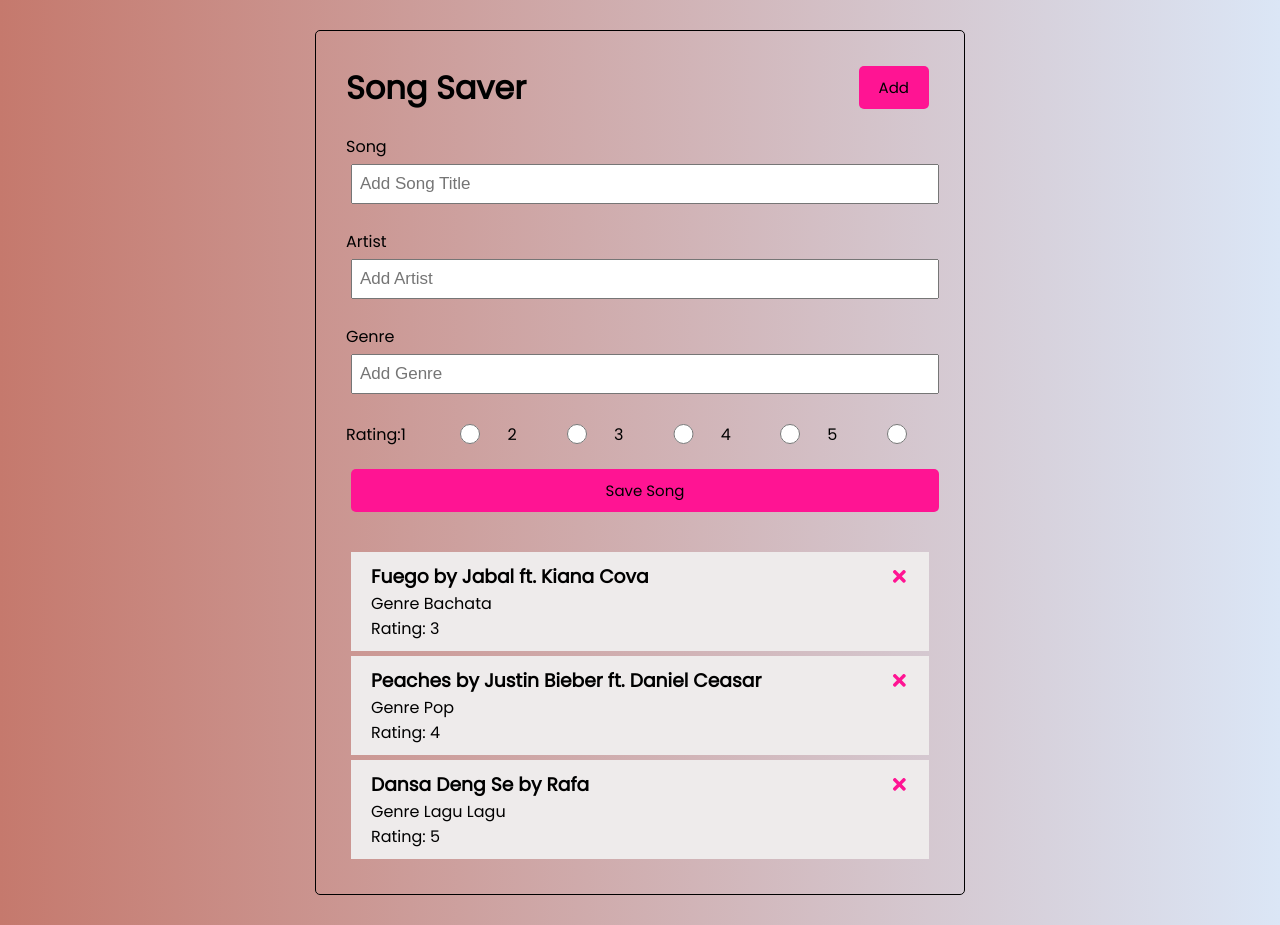
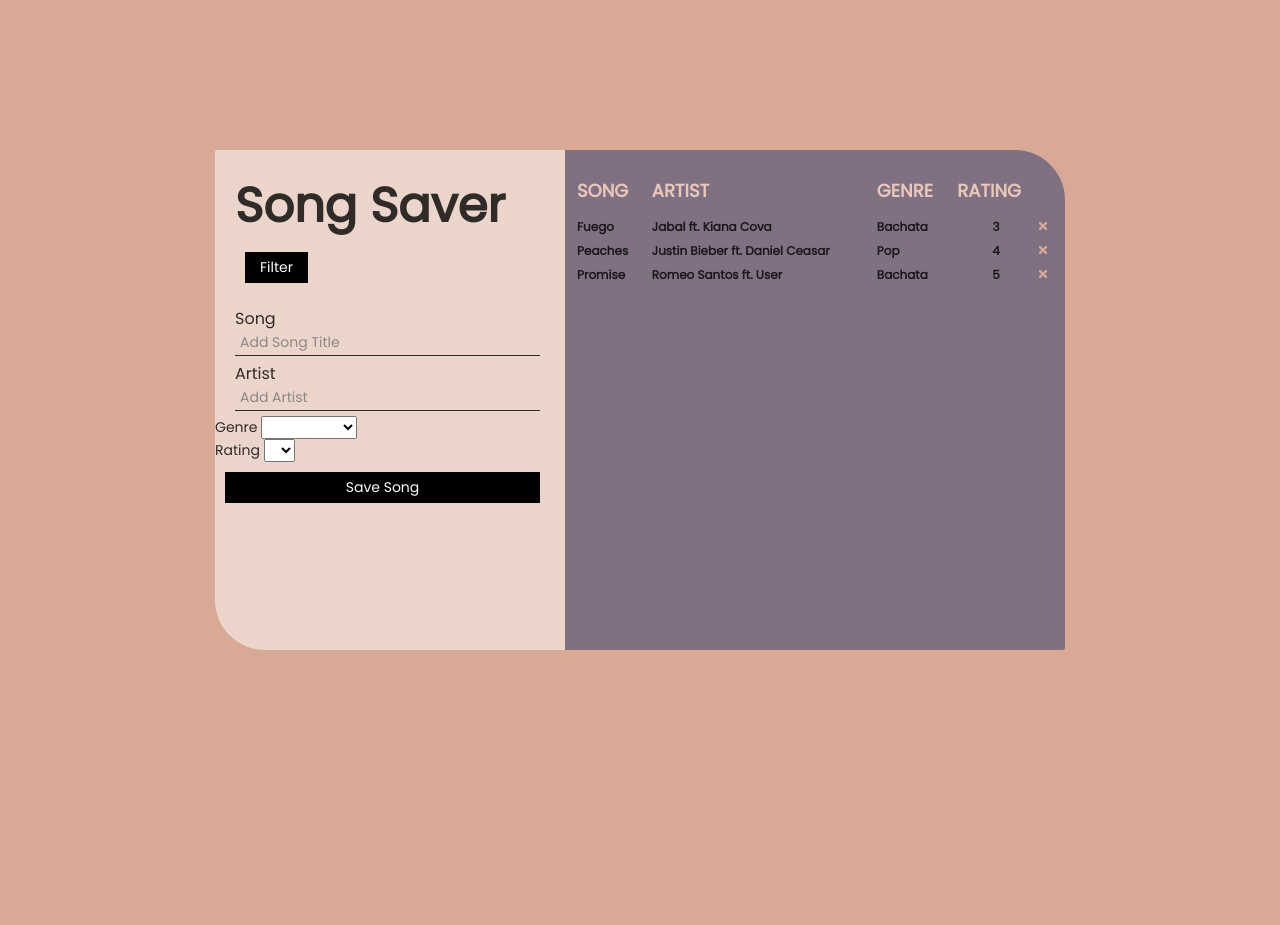
Before and after one commit to Svt1406/eindopdracht-Suleika-Tentua-playlist, a React (Create React App) app: page / in a window 1280 px wide. After the commit the page ends 800 px from the top, so only its background shows below. Built offline with nearby package versions, Linux system fonts and the light colour scheme.

Commit message:
new layout + drop down list need to style drop down list'

```diff
--- a/package.json
+++ b/package.json
@@ -7,6 +7,7 @@
     "@testing-library/react": "^11.2.6",
     "@testing-library/user-event": "^12.8.3",
     "react": "^17.0.2",
+    "react-bootstrap": "^1.5.2",
     "react-dom": "^17.0.2",
     "react-icons": "^4.2.0",
     "react-scripts": "4.0.3",
--- a/src/App.js
+++ b/src/App.js
@@ -21,9 +21,9 @@ function App() {
     },
     {
         id: 3,
-        title: 'Dansa Deng Se',
-        artist: 'Rafa',
-        genre: 'Lagu Lagu',
+        title: 'Promise',
+        artist: 'Romeo Santos ft. User',
+        genre: 'Bachata',
         rating: 5,
     },
   ])
@@ -41,17 +41,17 @@ function App() {
   }
 
   return (
-    <div className='container'>
+    <div className='body-container'>
+      <div className='left-container'>
         <Header />
         <AddSong onAdd={addSong}/>
-      {songs.length > 0 ? (
+      </div>
+      <div className='right-container'>
           <Songs
             songs={songs}
             onDelete={deleteSong}
         />
-        ) : (
-          'No Songs To Show'
-    )}
+      </div>
     </div>
   );
 }
--- a/src/components/AddSong.js
+++ b/src/components/AddSong.js
@@ -41,62 +41,37 @@ const AddSong = ({ onAdd }) => {
                     onChange={(event) => setArtist(event.target.value)}
                 />
             </div>
-            <div className='form-control'>
-                <label>Genre</label>
-                <input
-                    type='text'
-                    placeholder='Add Genre'
+            <div className="div-select">
+            <label> Genre </label>
+                <select
+                    className='select'
+                    id="genre"
+                    name="genre"
                     value={genre}
-                    onChange={(event) => setGenre(event.target.value)}
-                />
+                    onChange={(event) => setGenre(event.target.value)} >
+                        <option value="choose"></option>
+                        <option value="pop"> Pop </option>
+                        <option value="rnb"> R&B </option>
+                        <option value="rock"> Rock </option>
+                        <option value="Reaggeton">Reaggeton</option>
+                        <option value="Bachata">Bachata</option>
+                </select>
             </div>
-            <div className='form-control form-control-check'>
-                <p>Rating: </p>
-                <label> 1 </label>
-                <input
-                    type='radio'
-                    id='1'
-                    name='rate'
-                    checked={rating === '1'}
-                    value={1}
-                    onChange={(event) => setRating('1')}
-                />
-                <label> 2 </label>
-                <input
-                    type='radio'
-                    id='2'
-                    name='rate'
-                    checked={rating === '2'}
-                    value='2'
-                    onChange={(event) => setRating('2')}
-                />
-                <label> 3 </label>
-                <input
-                    type='radio'
-                    id='3'
-                    name='rate'
-                    checked={rating === '3'}
-                    value='3'
-                    onChange={(event) => setRating('3')}
-                />
-                <label> 4 </label>
-                <input
-                    type='radio'
-                    id='4'
-                    name='rate'
-                    checked={rating === '4'}
-                    value='4'
-                    onChange={(event) => setRating('4')}
-                />
-                <label> 5 </label>
-                <input
-                    type='radio'
-                    id='5'
-                    name='rate'
-                    checked={rating === '5'}
-                    value= '5'
-                    onChange={(event) => setRating('5')}
-                />
+            <div className="div-select">
+            <label> Rating </label>
+                <select
+                    className='select'
+                    id="rating"
+                    name="rating"
+                    value={rating}
+                    onChange={(event) => setRating(event.target.value)} >
+                        <option value="choose"></option>
+                        <option value="1"> 1 </option>
+                        <option value="2"> 2 </option>
+                        <option value="3"> 3 </option>
+                        <option value="4"> 4 </option>
+                        <option value="5"> 5 </option>
+                </select>
             </div>
 
             <input className='btn btn-block' type='submit' value='Save Song' />
--- a/src/components/Button.js
+++ b/src/components/Button.js
@@ -12,7 +12,7 @@ const Button = ({ color, text, onClick}) => {
 }
 
 Button.defaultProps = {
-    color: 'lightpink'
+    color: 'black'
 }
 
 Button.propTypes = {
--- a/src/components/Header.js
+++ b/src/components/Header.js
@@ -9,8 +9,8 @@ const Header = ({ title }) => {
         <header className='header'>
             <h1>{title}</h1>
             <Button
-                color='deeppink'
-                text='Add'
+                color='black'
+                text='Filter'
                 onClick={onClick}
             />
         </header>
--- a/src/components/Song.js
+++ /dev/null
@@ -1,18 +0,0 @@
-import { FaTimes } from 'react-icons/fa';
-
-const Song = ({ song, onDelete }) => {
-    return (
-        <div className='song'>
-            <h3>{song.title} by {song.artist}
-                <FaTimes
-                    style={{ color: 'deeppink', cursor: 'pointer'}}
-                    onClick={() => onDelete(song.id)}
-                />
-            </h3>
-            <p>Genre {song.genre}</p>
-            <p>Rating: {song.rating}</p>
-        </div>
-     );
-}
-
-export default Song;
--- a/src/components/Songs.js
+++ b/src/components/Songs.js
@@ -1,18 +1,46 @@
-import Song from './Song';
+import { FaTimes } from 'react-icons/fa';
 
 const Songs = ({ songs, onDelete }) => {
 
+    let songList
+    if (songs.length > 0) {
+        songList = songs.map((song) => {
+        return <tr className='songlist' key={song.id}>
+                    <td>{song.title}</td>
+                    <td>{song.artist}</td>
+                    <td>{song.genre}</td>
+                    <td className='rating'>{song.rating}</td>
+                    <FaTimes
+                        className='fatimes'
+                        style={{ color: '#D8AA96', cursor: 'pointer'}}
+                        onClick={() => onDelete(song.id)}
+                    />
+                </tr>
+
+        })
+    }
+    else {
+        songList = (<tr className='songlist'>
+                        <h3 className='no-songs'>No songs to show</h3>
+                    </tr>)
+    }
+
     return (
-        <>
-            {songs.map((song) => (
-                <Song
-                    key={song.id}
-                    song={song}
-                    onDelete={onDelete}
-                />
-            ))}
-        </>
-     );
+        <div>
+            {/* <h1 className='playlist'>Playlist</h1> */}
+            <table style={{width: "100%"}}>
+                <tbody>
+                    <tr className='song-header'>
+                        <th>Song</th>
+                        <th>Artist</th>
+                        <th>Genre</th>
+                        <th>Rating</th>
+                    </tr>
+                    {songList}
+                </tbody>
+            </table>
+        </div>
+    );
 }
 
 export default Songs;
--- a/src/index.css
+++ b/src/index.css
@@ -4,44 +4,65 @@
   box-sizing: border-box;
   margin: 0;
   padding: 0;
+  font-family: 'Poppins', sans serif;
 }
 
 body {
-  font-family: 'Poppins', sans-serif;
-  background: #DBE6F6;  /* fallback for old browsers */
-  background: -webkit-linear-gradient(to right, #C5796D, #DBE6F6);  /* Chrome 10-25, Safari 5.1-6 */
-  background: linear-gradient(to right, #C5796D, #DBE6F6); /* W3C, IE 10+/ Edge, Firefox 16+, Chrome 26+, Opera 12+, Safari 7+ */
+  align-items: center;
+  background: #D8AA96;
+  color: rgba(0,0,0,.8);
+  display: grid;
+  font-size: 14px;
+  font-weight: 400;
+  height: 100vh;
+  justify-items: center;
 }
 
-.container {
-  max-width: 650px;
-  margin: 30px auto;
-  overflow: auto;
-  min-height: 350px;
-  border: 1px solid black;
-  padding: 30px;
-  border-radius: 5px;
+.body-container {
+  display: grid;
+  grid-template-areas: "left right";
+  max-width: 900px;
+}
+
+.right-container {
+  background: #807182;
+  overflow: hidden;
+  position: relative;
+  text-align: left;
+  width: 500px;
+  height: 500px;
+  border-top-right-radius: 50px;
+  border-bottom-right-radius: 2px;
+}
+
+.left-container {
+  background: #F7B1AB;
+  background: linear-gradient(to right bottom, rgba(255, 255, 255,0.5), rgba(255,255,255,0.5));
+  display: grid;
+  grid-template-areas: "." ".";
+  width: 350px;
+  border-top-left-radius: 2px;
+  border-bottom-left-radius: 50px;
 }
 
 .header {
-  display: flex;
-  justify-content: space-between;
-  align-items: center;
-  margin-bottom: 20px;
+  color: rgba(0,0,0,.8);
+  font-size: 24px;
+  padding: 10px;
+  margin: 10px;
 }
 
 .btn {
-  display: inline-block;
-  background: deeppink;
-  color: black;
+  display: block;
+  background: black;
+  color: white;
   border: none;
-  padding: 10px 20px;
-  margin: 5px;
-  border-radius: 5px;
+  padding: 5px 15px;
+  margin: 10px;
   cursor: pointer;
   text-decoration: none;
-  font-size: 15px;
-  font-family: inherit;
+  font-size: 14px;
+  font-family: 'Poppins', sans-serif;
 }
 
 .btn:focus {
@@ -54,59 +75,68 @@ body {
 
 .btn-block {
   display: block;
-  width: 100%;
-}
-
-.song {
-  background: #eeebeb;
-  margin: 5px;
-  padding: 10px 20px;
-  cursor: pointer;
-}
-
-.song h3 {
-  display: flex;
-  align-items: center;
-  justify-content: space-between;
-  color: black;
+  width: 90%;
 }
 
 .add-form {
-  margin-bottom: 40px;
+  margin-top: -150px;
 }
 
 .form-control {
-  margin: 20px 0;
+  margin: 5px 0;
 }
 
 .form-control label {
   display: block;
+  margin: 0px 20px;
+  font-size: 16px;
 }
 
 .form-control input {
-  width: 100%;
-  height: 40px;
-  margin: 5px;
-  padding: 3px 7px;
-  font-size: 17px;
+  width: 87%;
+  height: 25px;
+  margin: 0px 20px;
+  padding: 5px;
+  font-size: 14px;
+  opacity: 0.8;
+  font-family: 'Poppins', sans-serif;
+  border: none;
+  border-bottom: 1px solid black;
+  background: transparent;
 }
 
-.form-control-check {
-  display: flex;
-  align-items: center;
-  justify-content: space-between;
+.form-control input:hover, .form-control input:focus {
+  outline: none;
 }
 
-.form-control-check label {
-  flex: 1;
+.fatimes {
+  margin-top: 4px;
+  font-size: 12px;
+  margin-right: 10px;
 }
 
-.form-control-check input {
-  flex: 2;
-  height: 20px;
+.song-header th {
+  font-size: 18px;
+  font-weight: bold;
+  text-transform: uppercase;
+  padding-top: 25px;
+  padding-bottom: 10px;
+  padding-left: 10px;
+  color:#e9c7b9;
 }
 
-footer {
-  margin-top: 30px;
+.songlist td {
+  font-size: 12px;
+  padding-left: 10px;
+  font-weight: bold;
+}
+
+.no-songs {
+  font-size: 20px;
   text-align: center;
 }
+
+.rating {
+  text-align: center;
+  padding: 0;
+}
```
Also changed, not shown: 1 other file (tests, documents, lock files or other folders). Lines whose indentation alone changed are shown as unchanged.
